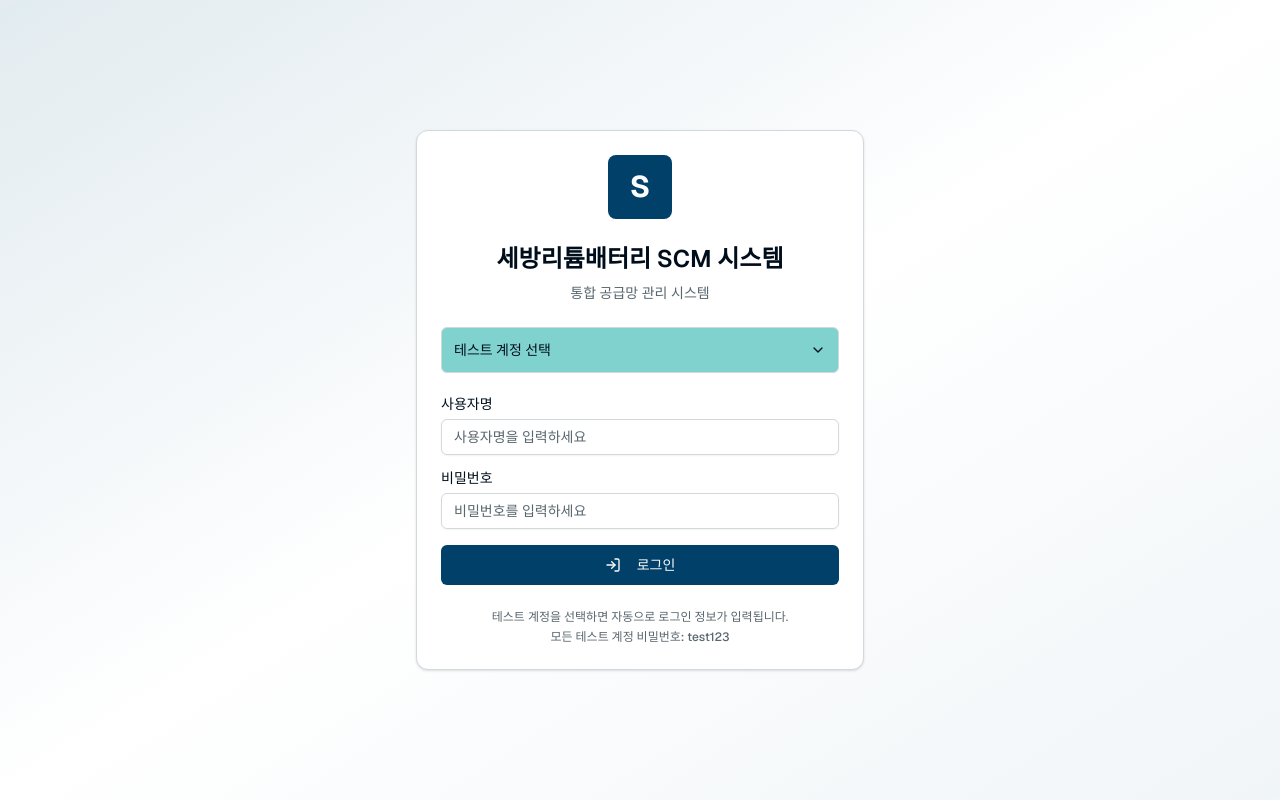
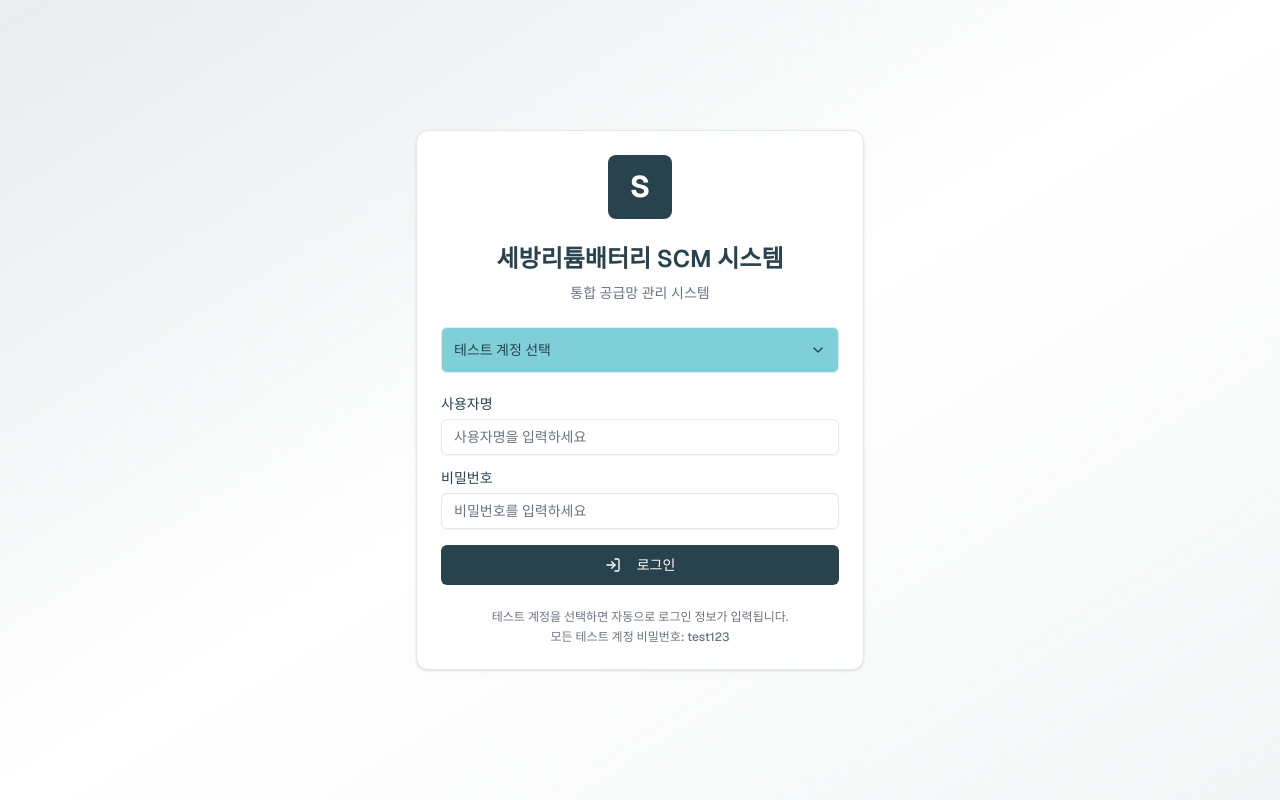
Before and after one commit to gsitm52gLab/v0-scm-system-build, a Next.js app: page /login in a window 1280 px wide. Built offline with nearby package versions, Linux system fonts and the light colour scheme.

Commit message:
feat: switch CSS color system from oklch to RGB
Convert all CSS colors to RGB format for consistency.

#VERCEL_SKIP

Co-authored-by: Sang Hoon, Park <52416471+bbarkthong@users.noreply.github.com>

```diff
--- a/app/globals.css
+++ b/app/globals.css
@@ -4,75 +4,76 @@
 @custom-variant dark (&:is(.dark *));
 
 :root {
-  /* Updated to Sebang Battery brand colors: #28424E (primary), #00A0B1 (secondary) */
-  --background: oklch(1 0 0);
-  --foreground: oklch(0.15 0.05 230);
-  --card: oklch(1 0 0);
-  --card-foreground: oklch(0.15 0.05 230);
-  --popover: oklch(1 0 0);
-  --popover-foreground: oklch(0.15 0.05 230);
-  --primary: oklch(0.34 0.12 230);
-  --primary-foreground: oklch(0.99 0 0);
-  --secondary: oklch(0.62 0.18 190);
-  --secondary-foreground: oklch(0.99 0 0);
-  --muted: oklch(0.93 0.01 230);
-  --muted-foreground: oklch(0.5 0.02 230);
-  --accent: oklch(0.62 0.18 190);
-  --accent-foreground: oklch(0.99 0 0);
-  --destructive: oklch(0.577 0.245 27.325);
-  --destructive-foreground: oklch(0.99 0 0);
-  --border: oklch(0.88 0.01 230);
-  --input: oklch(0.88 0.01 230);
-  --ring: oklch(0.34 0.12 230);
-  --chart-1: oklch(0.34 0.12 230);
-  --chart-2: oklch(0.62 0.18 190);
-  --chart-3: oklch(0.55 0.15 180);
-  --chart-4: oklch(0.45 0.1 220);
-  --chart-5: oklch(0.65 0.12 200);
+  /* Converting oklch to RGB colors - Primary: #28424E (40, 66, 78), Secondary: #00A0B1 (0, 160, 177) */
+  --background: rgb(255 255 255);
+  --foreground: rgb(40 66 78);
+  --card: rgb(255 255 255);
+  --card-foreground: rgb(40 66 78);
+  --popover: rgb(255 255 255);
+  --popover-foreground: rgb(40 66 78);
+  --primary: rgb(40 66 78);
+  --primary-foreground: rgb(255 255 255);
+  --secondary: rgb(0 160 177);
+  --secondary-foreground: rgb(255 255 255);
+  --muted: rgb(237 242 247);
+  --muted-foreground: rgb(107 114 128);
+  --accent: rgb(0 160 177);
+  --accent-foreground: rgb(255 255 255);
+  --destructive: rgb(220 38 38);
+  --destructive-foreground: rgb(255 255 255);
+  --border: rgb(226 232 240);
+  --input: rgb(226 232 240);
+  --ring: rgb(40 66 78);
+  --chart-1: rgb(40 66 78);
+  --chart-2: rgb(0 160 177);
+  --chart-3: rgb(79 172 254);
+  --chart-4: rgb(34 197 94);
+  --chart-5: rgb(168 85 247);
   --radius: 0.5rem;
-  --sidebar: oklch(0.98 0.005 230);
-  --sidebar-foreground: oklch(0.15 0.05 230);
-  --sidebar-primary: oklch(0.34 0.12 230);
-  --sidebar-primary-foreground: oklch(0.99 0 0);
-  --sidebar-accent: oklch(0.62 0.18 190);
-  --sidebar-accent-foreground: oklch(0.99 0 0);
-  --sidebar-border: oklch(0.88 0.01 230);
-  --sidebar-ring: oklch(0.34 0.12 230);
+  --sidebar: rgb(248 250 252);
+  --sidebar-foreground: rgb(40 66 78);
+  --sidebar-primary: rgb(40 66 78);
+  --sidebar-primary-foreground: rgb(255 255 255);
+  --sidebar-accent: rgb(0 160 177);
+  --sidebar-accent-foreground: rgb(255 255 255);
+  --sidebar-border: rgb(226 232 240);
+  --sidebar-ring: rgb(40 66 78);
 }
 
 .dark {
-  --background: oklch(0.15 0.02 230);
-  --foreground: oklch(0.95 0.01 230);
-  --card: oklch(0.18 0.02 230);
-  --card-foreground: oklch(0.95 0.01 230);
-  --popover: oklch(0.18 0.02 230);
-  --popover-foreground: oklch(0.95 0.01 230);
-  --primary: oklch(0.45 0.12 230);
-  --primary-foreground: oklch(0.99 0 0);
-  --secondary: oklch(0.62 0.18 190);
-  --secondary-foreground: oklch(0.99 0 0);
-  --muted: oklch(0.22 0.02 230);
-  --muted-foreground: oklch(0.6 0.02 230);
-  --accent: oklch(0.62 0.18 190);
-  --accent-foreground: oklch(0.99 0 0);
-  --destructive: oklch(0.5 0.2 27);
-  --destructive-foreground: oklch(0.95 0.01 230);
-  --border: oklch(0.25 0.02 230);
-  --input: oklch(0.25 0.02 230);
-  --ring: oklch(0.45 0.12 230);
-  --chart-1: oklch(0.45 0.12 230);
-  --chart-2: oklch(0.62 0.18 190);
-  --chart-3: oklch(0.55 0.15 180);
-  --chart-4: oklch(0.45 0.1 220);
-  --chart-5: oklch(0.65 0.12 200);
-  --sidebar: oklch(0.18 0.02 230);
-  --sidebar-foreground: oklch(0.95 0.01 230);
-  --sidebar-primary: oklch(0.45 0.12 230);
-  --sidebar-primary-foreground: oklch(0.99 0 0);
-  --sidebar-accent: oklch(0.62 0.18 190);
-  --sidebar-accent-foreground: oklch(0.99 0 0);
-  --sidebar-border: oklch(0.25 0.02 230);
-  --sidebar-ring: oklch(0.45 0.12 230);
+  /* Dark mode RGB colors */
+  --background: rgb(20 24 28);
+  --foreground: rgb(243 244 246);
+  --card: rgb(31 41 55);
+  --card-foreground: rgb(243 244 246);
+  --popover: rgb(31 41 55);
+  --popover-foreground: rgb(243 244 246);
+  --primary: rgb(59 130 246);
+  --primary-foreground: rgb(255 255 255);
+  --secondary: rgb(0 160 177);
+  --secondary-foreground: rgb(255 255 255);
+  --muted: rgb(55 65 81);
+  --muted-foreground: rgb(156 163 175);
+  --accent: rgb(0 160 177);
+  --accent-foreground: rgb(255 255 255);
+  --destructive: rgb(239 68 68);
+  --destructive-foreground: rgb(243 244 246);
+  --border: rgb(55 65 81);
+  --input: rgb(55 65 81);
+  --ring: rgb(59 130 246);
+  --chart-1: rgb(59 130 246);
+  --chart-2: rgb(0 160 177);
+  --chart-3: rgb(79 172 254);
+  --chart-4: rgb(34 197 94);
+  --chart-5: rgb(168 85 247);
+  --sidebar: rgb(31 41 55);
+  --sidebar-foreground: rgb(243 244 246);
+  --sidebar-primary: rgb(59 130 246);
+  --sidebar-primary-foreground: rgb(255 255 255);
+  --sidebar-accent: rgb(0 160 177);
+  --sidebar-accent-foreground: rgb(255 255 255);
+  --sidebar-border: rgb(55 65 81);
+  --sidebar-ring: rgb(59 130 246);
 }
 
 @theme inline {
```
